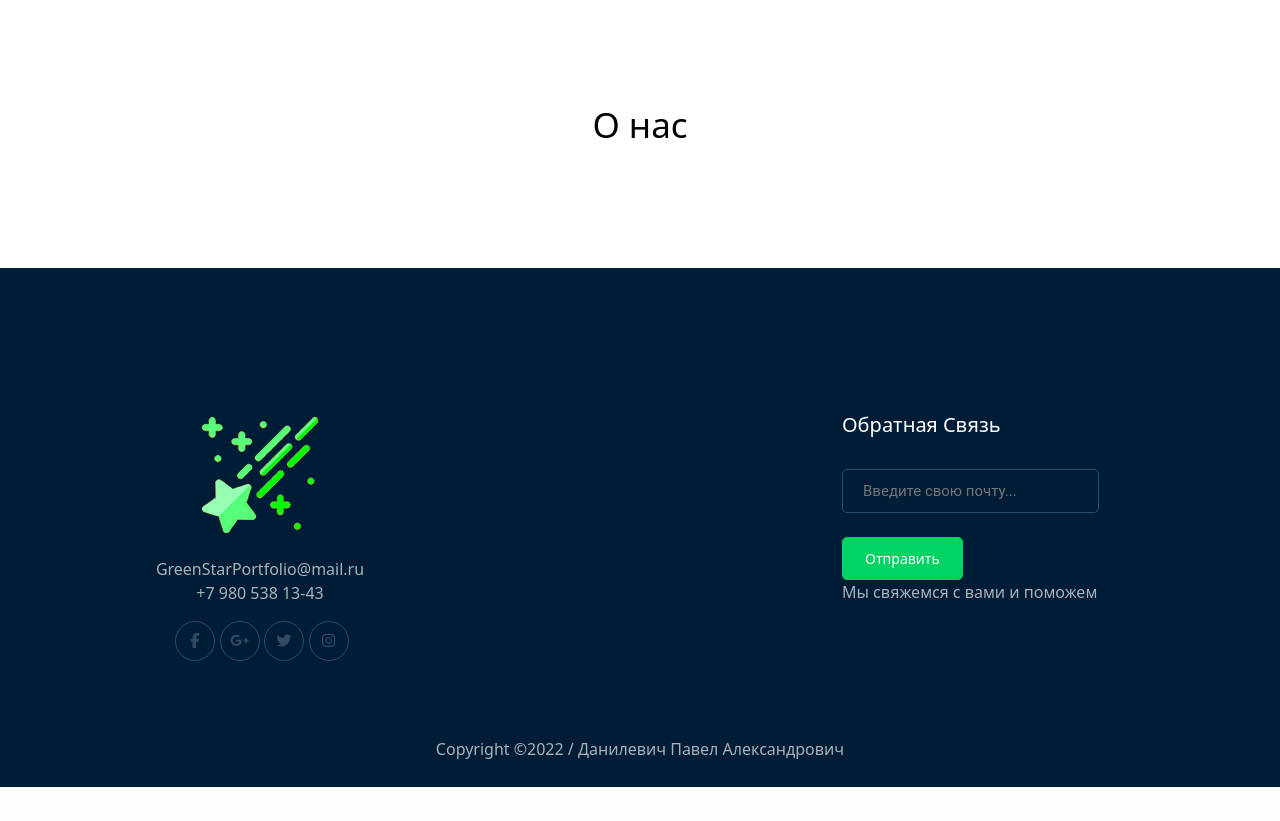
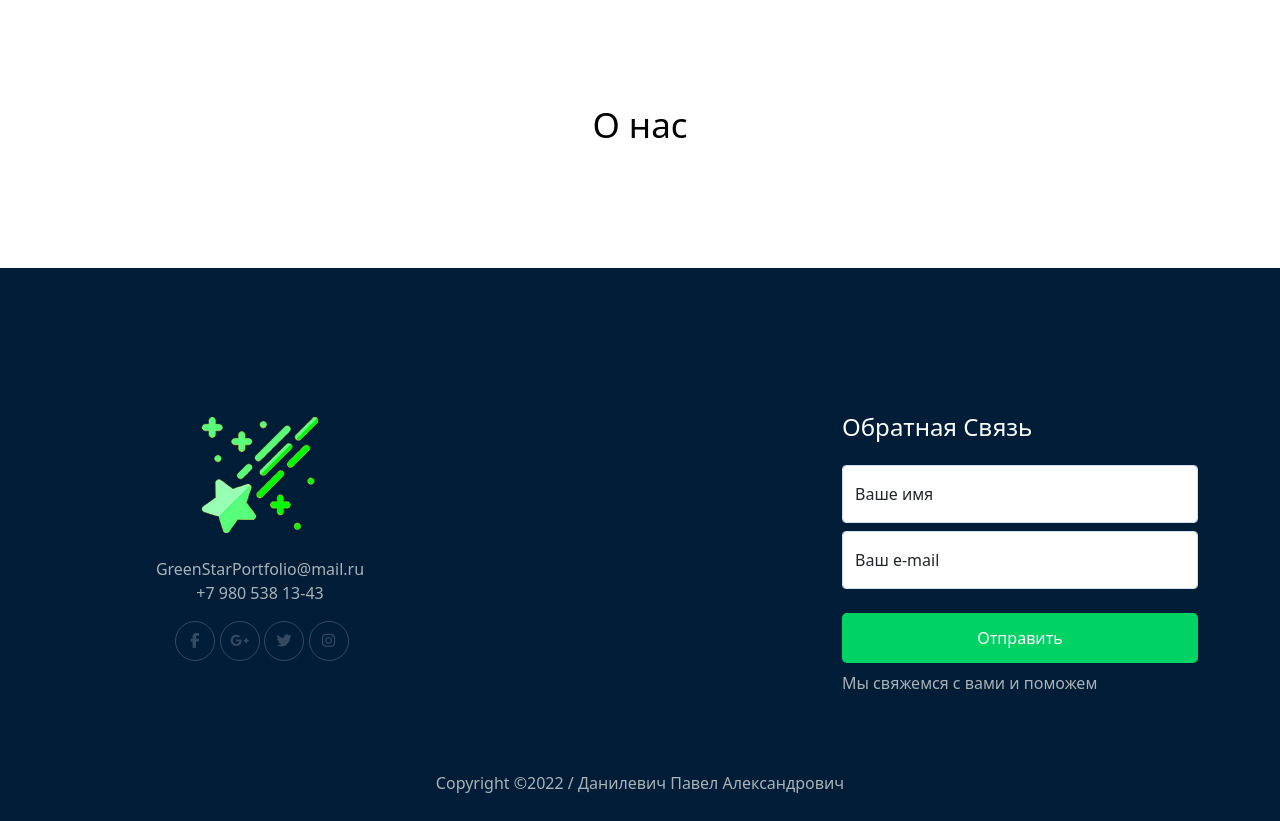
Before and after one commit to JenkaPyhka/GreenStar, a Django app: page / in a window 1280 px wide. Shown: the part 2867-3688 px from the top of the page. Before the commit the page ends 3654 px from the top, so only its background shows below. Run offline with Django 4.2, Linux system fonts and the light colour scheme; data comes from the database, SQL or seed files in the repository; some libraries are stand-ins or nearby versions.

Commit message:
four commit

```diff
--- a/GreenStarMain/settings.py
+++ b/GreenStarMain/settings.py
@@ -25,7 +25,7 @@ SECRET_KEY = 'django-insecure-0s6ct#(8s$z1t^u$$ox9l4bc1yfb2w6r-p)f5mn4pe+_z9y@=h
 # SECURITY WARNING: don't run with debug turned on in production!
 DEBUG = True
 
-ALLOWED_HOSTS = ['GreenSt4r.pythonanywhere.com',]
+ALLOWED_HOSTS = []
 
 
 # Application definition
--- a/greenstar/static/greenstar/css/style.css
+++ b/greenstar/static/greenstar/css/style.css
@@ -168,3 +168,26 @@ a {
     color: #047FEB;
     border: 1.85px solid #047FEB;
     box-shadow: 0 0 10px #E6E6E680;}
+
+.form-signin {
+    width: 100%;
+    max-width: 330px;
+    padding: 15px;
+    margin: auto;
+}
+.form-signin .checkbox {
+    font-weight: 400;
+}
+.form-signin .form-floating:focus-within {
+    z-index: 2;
+}
+.form-signin input[type="email"] {
+    margin-bottom: -1px;
+    border-bottom-right-radius: 0;
+    border-bottom-left-radius: 0;
+}
+.form-signin input[type="password"] {
+    margin-bottom: 10px;
+    border-top-left-radius: 0;
+    border-top-right-radius: 0;
+}
--- a/greenstar/templates/greenstar/inherit.html
+++ b/greenstar/templates/greenstar/inherit.html
@@ -62,10 +62,20 @@
                 </div>
                 <div class="col"></div>
                 <div class="col">
-                    <h5 style="color: #fff;">Обратная Связь</h5>
-                    <form action="#" class="newsletter_form">
-                        <input class="my-4" type="text" placeholder="Введите свою почту...">
-                        <button  type="submit">Отправить</button>
+                    <h4 style="color: #fff;" class="mb-4">Обратная Связь</h4>
+                    <form action="https://postmail.invotes.com/send" method="post" id="email_form">
+                        <div class="form-floating mb-2">
+                            <input type="text" class="form-control" id="textname" name="subject" placeholder="Имя">
+                            <label for="textname">Ваше имя</label>
+                        </div>
+                        <div class="form-floating mb-4">
+                            <input type="email" class="form-control" id="textemail" name="text" placeholder="name@example.com">
+                            <label for="textemail">Ваш e-mail</label>
+                        </div>
+                        <input type="hidden" name="access_token" value="7agyvavuj68ibdmzmllpv2mr" />
+                        <input type="hidden" name="success_url" value=".?message=Email+Successfully+Sent%21&isError=0" />
+                        <input type="hidden" name="error_url" value=".?message=Email+could+not+be+sent.&isError=1" />
+                        <button class="w-100 boxed-btn3 mb-2" id="submit_form" type="submit" value="Send">Отправить</button>
                     </form>
                     <p style="color: #AAB1B7;">Мы свяжемся с вами и поможем</p>
                 </div>
@@ -78,3 +88,15 @@
     <script async src="{% static 'greenstar/js/search.js' %}"></script>
 </body>
 </html>
+
+
+<script>
+    var submitButton = document.getElementById("submit_form");
+    var form = document.getElementById("email_form");
+    form.addEventListener("submit", function (e) {
+        setTimeout(function() {
+            submitButton.value = "Sending...";
+            submitButton.disabled = true;
+        }, 1);
+    });
+</script>
```
